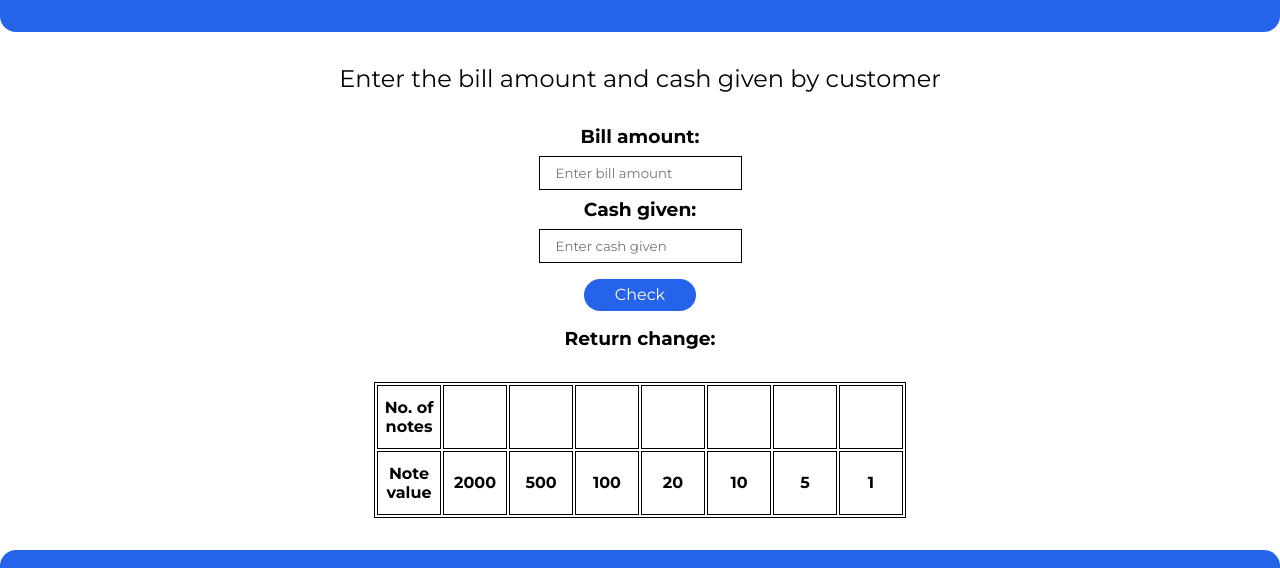
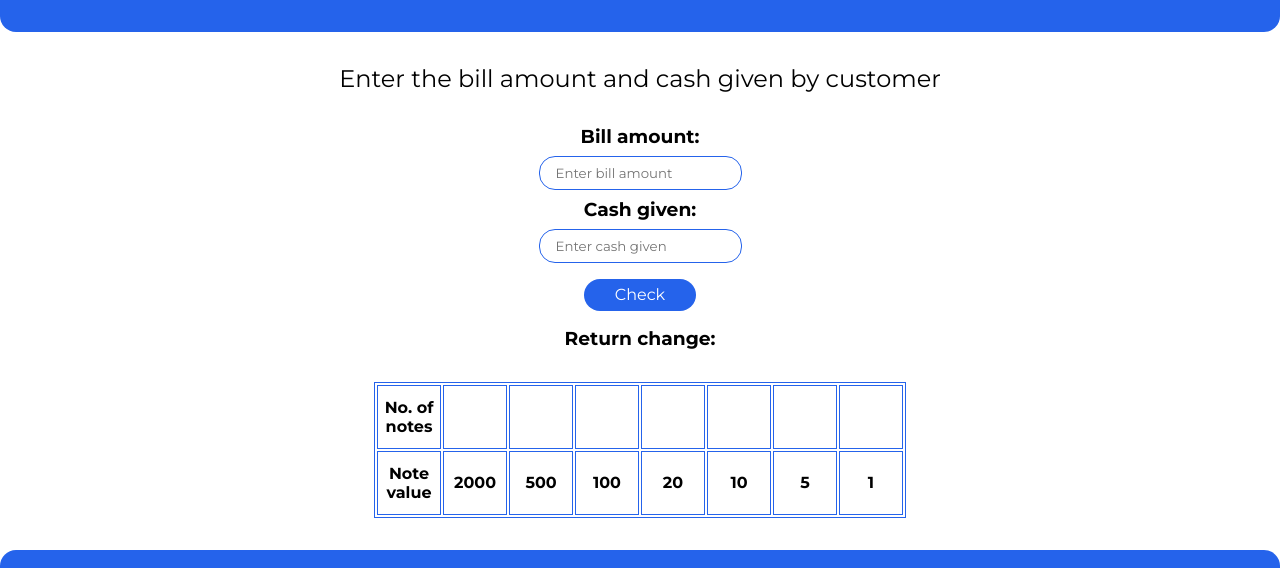
Before and after one commit to mohitdhatrak/cash-register-app, a plain HTML site: page index.html in a window 1280 px wide. Shown: the part 114-682 px from the top of the page. Drawn offline with Linux system fonts and the light colour scheme.

Commit message:
border colour

```diff
--- a/styles.css
+++ b/styles.css
@@ -40,6 +40,8 @@ body {
     margin: 0.5rem auto;
     padding: 1rem;
     border: 1px solid black;
+    border-radius: 1rem;
+    border: 1px solid var(--primary-color);
 }
 
 #cash-given {
@@ -48,6 +50,8 @@ body {
     margin: 0.5rem auto;
     padding: 1rem;
     border: 1px solid black;
+    border-radius: 1rem;
+    border: 1px solid var(--primary-color);
 }
 
 #button {
@@ -65,7 +69,7 @@ body {
 
 .table-container {
     margin: 2rem auto;
-    border: 1px solid black;
+    border: 1px solid var(--primary-color);
     max-width: 80%;
 }
 
@@ -88,7 +92,7 @@ body {
 td,
 th {
     padding: 0.2rem;
-    border: 1px solid black;
+    border: 1px solid var(--primary-color);
     width: 4rem;
     text-align: center;
     height: 4rem;
```
